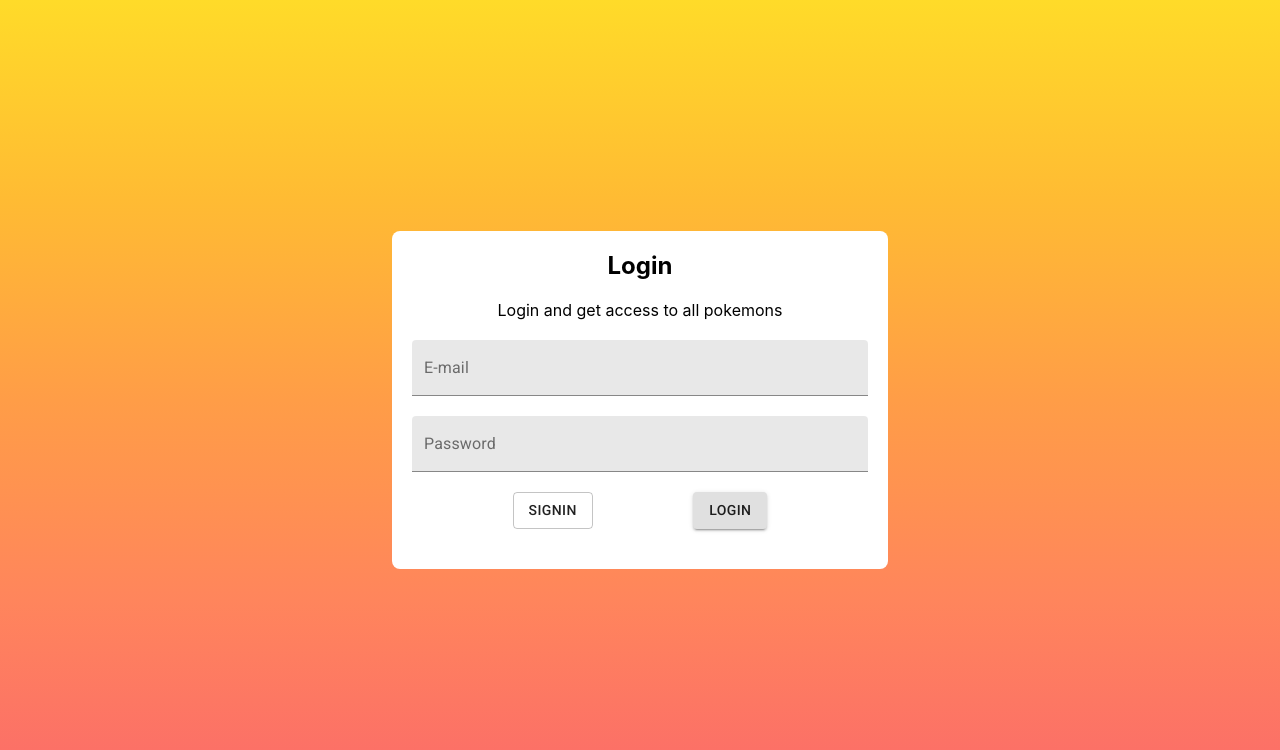
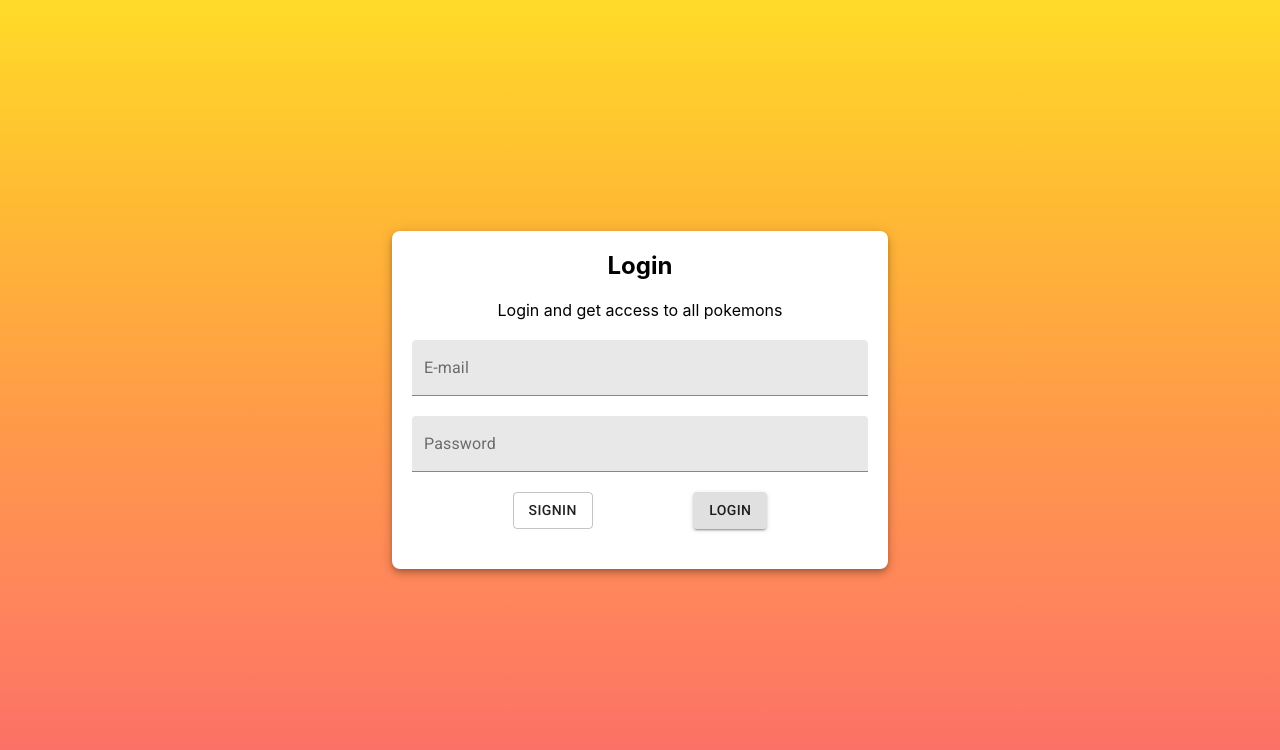
Before and after one commit to AFBGDeveloper/poc-app, a React (Create React App) app: page /login in a window 1280 px wide. Shown: the top 750 px of the page. Built offline with nearby package versions, Linux system fonts and the light colour scheme.

Commit message:
style: adding box-shadow

```diff
--- a/src/pages/Login/login.css
+++ b/src/pages/Login/login.css
@@ -12,6 +12,7 @@
     padding: 20px 20px 40px;
     border-radius: 8px;
     background-color: #fff;
+    box-shadow: 0px 3px 5px -1px rgb(0 0 0 / 20%), 0px 5px 8px 0px rgb(0 0 0 / 14%), 0px 1px 14px 0px rgb(0 0 0 / 12%);
     display: flex;
     flex-direction: column;
 }
```
